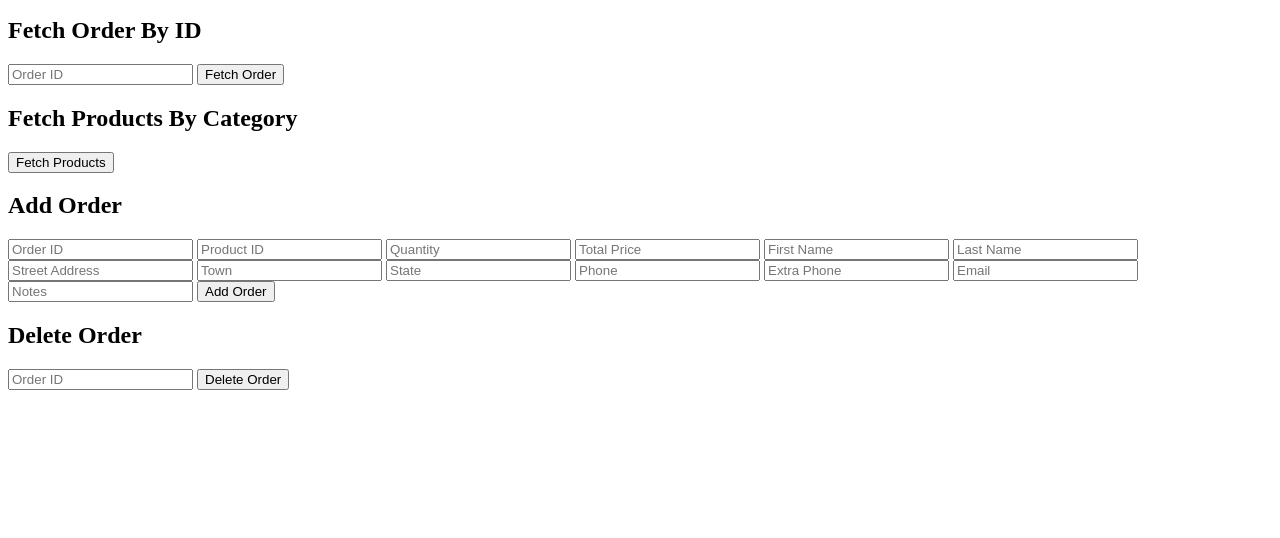
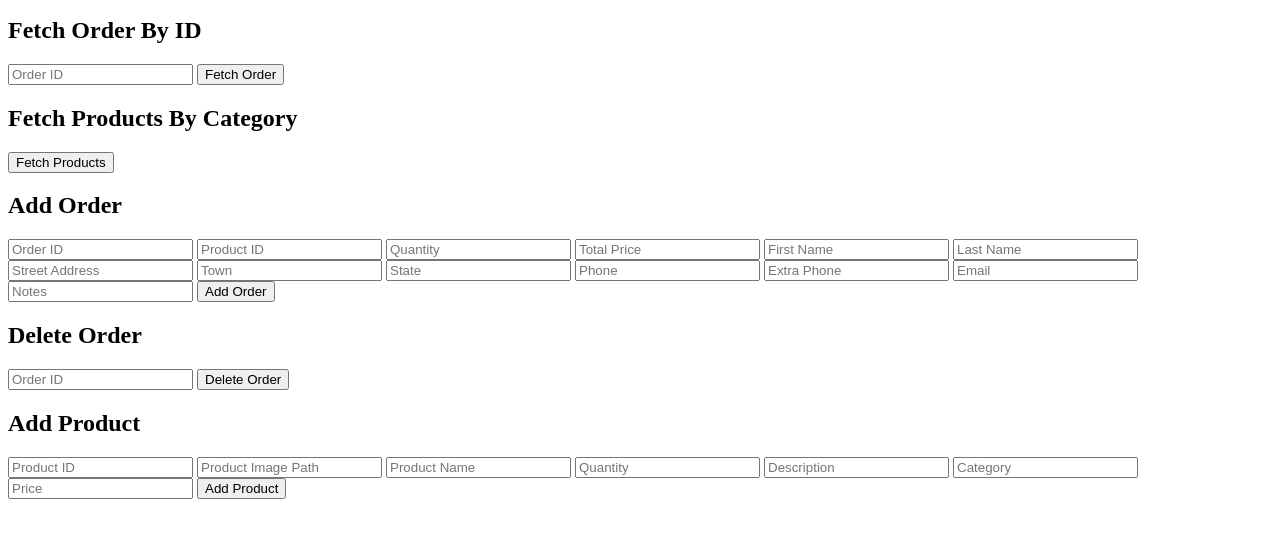
Before and after one commit to m7mdrmdn126/iherb, a website: page public/index.html in a window 1280 px wide. Shown: the part 104-642 px from the top of the page. Drawn offline with Linux system fonts and the light colour scheme.

Commit message:
update index

```diff
--- a/public/index.html
+++ b/public/index.html
@@ -63,6 +63,28 @@
             const result = await response.json();
             console.log('Delete Order Result:', result);
         }
+
+        async function addProduct() {
+            const product = {
+                id: document.getElementById('add-product-id').value,
+                img_path: document.getElementById('add-product-img').value,
+                name: document.getElementById('add-product-name').value,
+                quantity: document.getElementById('add-product-quantity').value,
+                description: document.getElementById('add-product-description').value,
+                category: document.getElementById('add-product-category').value,
+                price: document.getElementById('add-product-price').value
+            };
+
+            const response = await fetch('/api/products', {
+                method: 'POST',
+                headers: {
+                    'Content-Type': 'application/json'
+                },
+                body: JSON.stringify(product)
+            });
+            const result = await response.json();
+            console.log('Add Product Result:', result);
+        }
     </script>
 </head>
 <body>
@@ -99,5 +121,15 @@
     <h2>Delete Order</h2>
     <input type="text" id="delete-order-id" placeholder="Order ID">
     <button onclick="deleteOrder()">Delete Order</button>
+
+    <h2>Add Product</h2>
+    <input type="text" id="add-product-id" placeholder="Product ID">
+    <input type="text" id="add-product-img" placeholder="Product Image Path">
+    <input type="text" id="add-product-name" placeholder="Product Name">
+    <input type="text" id="add-product-quantity" placeholder="Quantity">
+    <input type="text" id="add-product-description" placeholder="Description">
+    <input type="text" id="add-product-category" placeholder="Category">
+    <input type="text" id="add-product-price" placeholder="Price">
+    <button onclick="addProduct()">Add Product</button>
 </body>
 </html>
```
Also changed, not shown: 1 other file.
